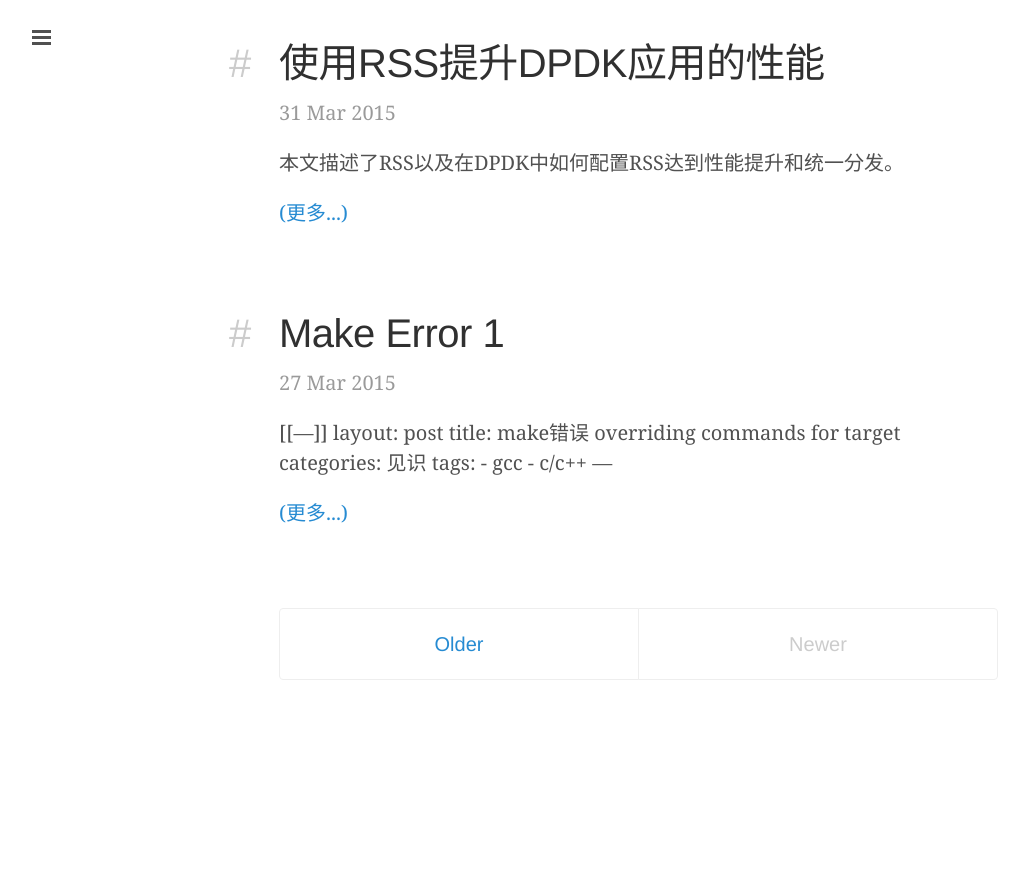
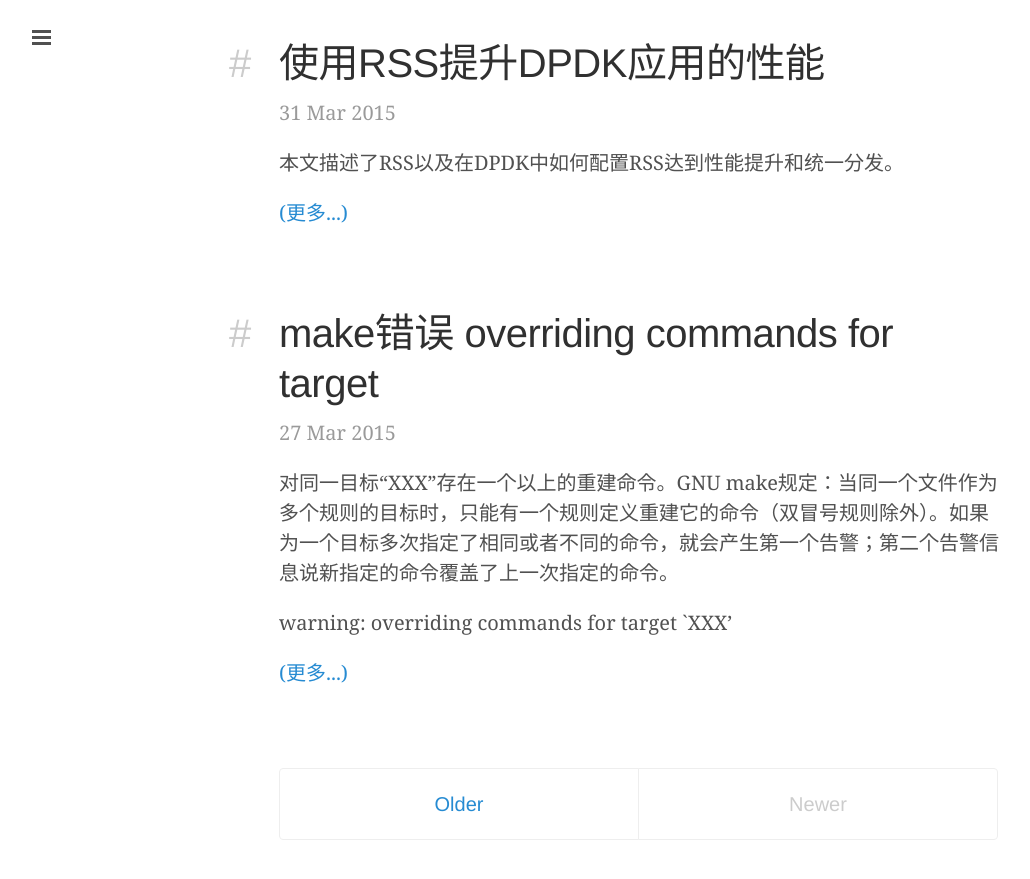
Before and after one commit to hoolev/hoolev.github.com, a Jekyll site: the page built from index.html, in a window 1280 px wide and 900 px high, scrolled down 1184 px. Shown: the top 879 px of the window, without its empty margins (1-1031 px from the left). Built offline with Jekyll 4.4.1, drawn with Linux system fonts in a browser that asks for light colours; some web fonts are replaced; Markdown is read by kramdown in place of the engine named in the settings; the list of posts is cut into pages by our own code; before the commit the page ends 1924 px from its top, so only the background shows below that.

Commit message:
fix show error

```diff
--- a/_posts/2015-03-27-make-error-1.md
+++ b/_posts/2015-03-27-make-error-1.md
@@ -1,9 +1,8 @@
-[[---]]
+---
 layout: post
 title: make错误 overriding commands for target
 categories: 见识
 tags:
-    - gcc
     - c/c++
 ---
 
```
